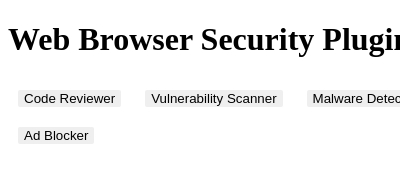
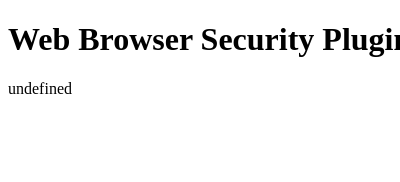
Before and after one commit to tomhoad03/WebsiteSecurityPlugin, a browser extension: page client/html/popup.html in a window 400 px wide. Shown: the top 182 px of the page. Drawn offline with Linux system fonts and the light colour scheme.

Commit message:
Score display

```diff
--- a/client/html/popup.html
+++ b/client/html/popup.html
@@ -9,10 +9,8 @@
 
   <body>
     <h1>Web Browser Security Plugin</h1>
+    <p id="score">-1</p>
 
-    <button id="reviewerBtn" type="button" class="btn btn-outline-danger">Code Reviewer</button>
-    <button id="scannerBtn" type="button" class="btn btn-outline-danger">Vulnerability Scanner</button>
-    <button id="detectorBtn" type="button" class="btn btn-outline-danger">Malware Detector</button>
-    <button id="blockerBtn" type="button" class="btn btn-outline-danger">Ad Blocker</button>
+    <script src="/client/js/popup.js"></script>
   </body>
 </html>
--- /dev/null
+++ b/client/js/popup.js
@@ -0,0 +1,6 @@
+let scoreText = document.getElementById("score");
+
+// Display the score in the extension
+chrome.storage.sync.get("score", ({score}) => {
+    scoreText.innerHTML = score;
+});
```
Also changed, not shown: client/js/background.js (+5 -3 lines), server/cache/websites/www.linkedin.com.txt (added, +8 -0 lines).
